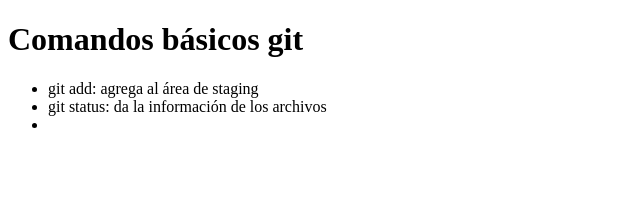
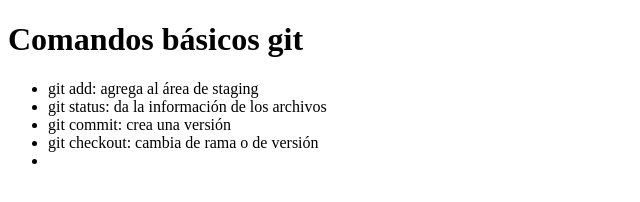
Before and after one commit to JonathanVizcarra/comandos-git-a, a plain HTML site: page index.html in a window 1280 px wide. Shown: the whole page, without its empty margins (0-640 px from the left). Drawn offline with Linux system fonts and the light colour scheme.

Commit message:
feat:Se agrega el comando checkput

```diff
--- a/index.html
+++ b/index.html
@@ -9,6 +9,8 @@
     <ul>
         <li>git add: agrega al área de staging</li>
         <li>git status: da la información de los archivos</li>
+        <li>git commit: crea una versión</li>
+        <li>git checkout: cambia de rama o de versión</li>
         <li>
     </ul>
 </body>
```
